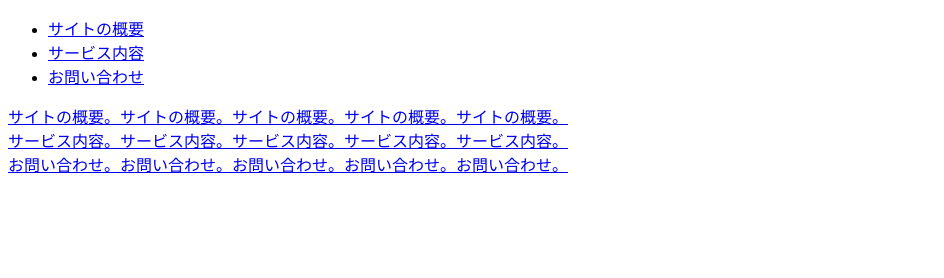
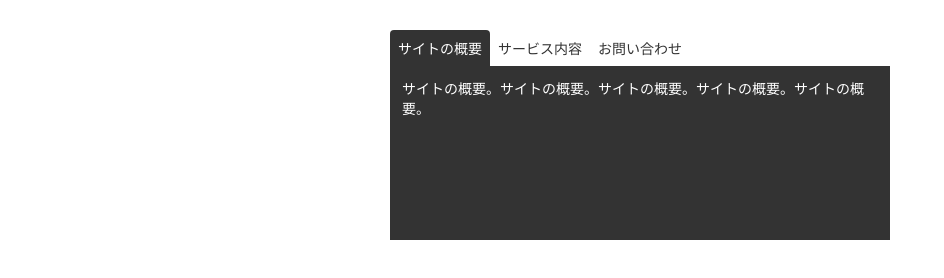
Before and after one commit to oshinoshin/MyTabMenu, a plain HTML site: page index.html in a window 1280 px wide. Shown: the whole page, without its empty margins (0-944 px from the left). Drawn offline with Linux system fonts and the light colour scheme.

Commit message:
スタイルの作成

```diff
--- a/css/styles.css
+++ b/css/styles.css
@@ -0,0 +1,47 @@
+body {
+  font-size: 14px;
+}
+
+.container {
+  margin: 30px auto;
+  width: 500px;
+}
+
+.menu {
+  list-style: none;
+  padding: 0;
+  margin: 0;
+  display: flex;
+}
+
+.menu li a {
+  display: inline-block;
+  width : 100px;
+  text-align: center;
+  padding: 8px 0;
+  color: #333;
+  text-decoration: none;
+  border-radius: 4px 4px 0 0;
+}
+
+.menu li a.active {
+  background: #333;
+  color: #fff;
+}
+
+.menu li a:not(.active):hover {
+  opacity: 0.5;
+  transition: opacity 0.4s;
+}
+
+.content.active {
+  background: #333;
+  color: #fff;
+  min-height: 150px;
+  padding: 12px;
+  display: block;
+}
+
+.content {
+  display: none;
+}
--- a/index.html
+++ b/index.html
@@ -8,11 +8,11 @@
 <body>
   <div class="container">
     <ul class="menu">
-      <li><a href="#">サイトの概要</li>
-      <li><a href="#">サービス内容</li>
-      <li><a href="#">お問い合わせ</li>
+      <li><a href="#" class="active">サイトの概要</a></li>
+      <li><a href="#">サービス内容</a></li>
+      <li><a href="#">お問い合わせ</a></li>
     </ul>
-    <section class="content">
+    <section class="content active">
       サイトの概要。サイトの概要。サイトの概要。サイトの概要。サイトの概要。
     </section>
 
```
